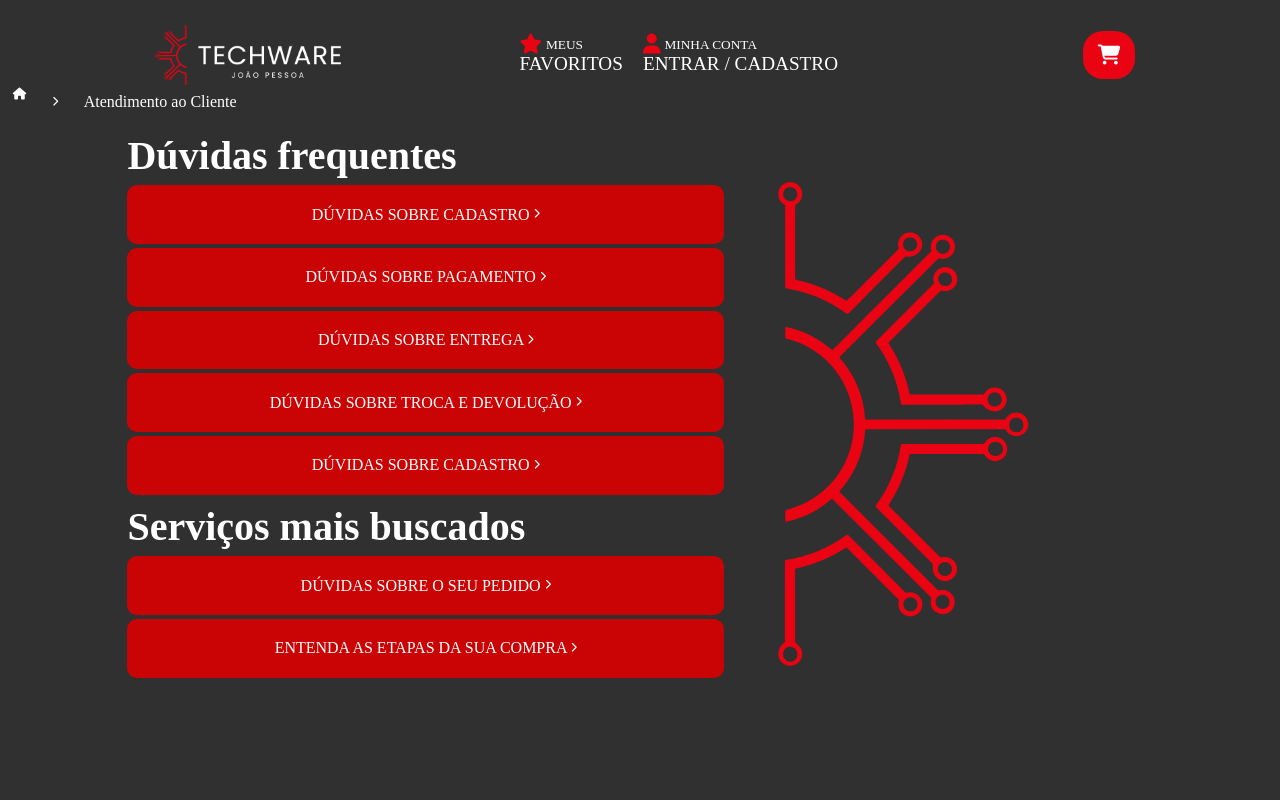
After one commit to manawarah/TechWares_BD, a PHP site: page /cliente/cliente.php in a window 1280 px wide. The commit adds this page. Run offline with PHP 8.4, Linux system fonts and the light colour scheme; some web fonts are replaced.

Commit message:
Add files via upload

```diff
--- a/E-commerce/carrinho/carrinho.php
+++ b/E-commerce/carrinho/carrinho.php
@@ -101,7 +101,7 @@ while ($produto = mysqli_fetch_assoc($sql)) {
     <section>
         <?php
             if (empty($produtos)) {
-                echo "<p class='msg'>Não tem produtos no carrinho</p>";
+                echo "<p class='msg' style='margin: 50px 0; color: white;'>Não tem produtos no carrinho</p>";
             } else {
                 foreach ($produtos as $produto) {
                     echo "<div class='produto'>";
@@ -121,7 +121,7 @@ while ($produto = mysqli_fetch_assoc($sql)) {
     <section class="footer-rodape">
         <div>
             <h1 style="color: white; padding: 0 0 10px 10px; font-size: 30px;">Total: R$ <?php echo number_format($total, 2, ',', '.'); ?></h1>
-            <a href="../product/cartao.php" class="btn-comprar">Comprar</a>
+            <a href="../product/compraFinalizada.php" class="btn-comprar">Comprar</a>
         </div>
     </section>
 </main>
--- /dev/null
+++ b/E-commerce/cliente/cliente.css
@@ -0,0 +1,68 @@
+html{
+    justify-content: center;
+    align-items: center;
+    display: flex;
+}
+
+.container{}
+.div-tipografia{}
+.nav-tipografia{}
+.ol-tipografia{
+    display: flex;
+    list-style: none;
+}
+.li-tipografia{
+    margin: 1%;
+}
+.clienteDuvidas{
+    display: flex;
+    justify-content: space-evenly;
+}
+.duvidas{
+    display: grid;
+}
+.btn-duvidas{
+    background-color: #CA0404;
+    color: white;
+    width: 150%;
+    margin-top: 1%;
+    padding: 19px;
+    text-align: start;
+    cursor: pointer;
+    border-radius: 10px;
+    text-align: center;
+}
+.btn-duvidas:hover{
+    background-color: #424242;
+    transition: 0.5s;
+    outline: 2px solid #CA0404;
+}
+
+/**/
+
+.menu{
+    display: inline-block;
+    position: relative;
+    padding: 20px;
+}
+.menubtn:hover{
+    background-color: transparent
+}
+.menubtn{
+    background-color: transparent;
+    border-radius: 20px;
+    padding: 5px;
+    width: 70px;
+}
+.menuopc{
+    display: none;
+}
+.menu:hover .menuopc{
+    display: block;
+}
+a{
+    text-decoration: none;
+    color: black;
+    font-size: larger;
+    display: grid;
+}
--- /dev/null
+++ b/E-commerce/cliente/cliente.php
@@ -0,0 +1,82 @@
+<!DOCTYPE html>
+<html lang="en">
+<head>
+    <meta charset="UTF-8">
+    <meta name="viewport" content="width=device-width, initial-scale=1.0">
+    <link rel="stylesheet" href="../styles/defaults.css">
+    <link rel="stylesheet" href="cliente.css">
+    <link rel="stylesheet" href="../fontawesome/css/all.min.css">
+    <title>Atendimento ao Cliente</title>
+</head>
+<body style="width: 100%;">
+    <header class="cabecalho">
+        <div class="logo">
+            <a href="../index.php"><img src="../assets/Techware.png" alt="logo" width="200px"></a>
+        </div>
+        <nav class="nav-bar">
+            <div class="nav-div">
+                <i class="fa-solid fa-star fa-lg" style="color: #e90313;"></i>
+                <span style="font-size: 10pt;">MEUS</span>
+                <br>
+                <a class="nav-link" href="#">FAVORITOS</a>
+            </div>
+            <div class="nav-div">
+                <i class="fa-solid fa-user fa-lg" style="color: #e90313;"></i>
+                <span style="font-size: 10pt;">MINHA CONTA</span>
+                <br>
+                <a class="nav-link" href="../login/login.php">ENTRAR / CADASTRO</a>
+            </div>
+        </nav>
+        <button class="btn-carrinho">
+            <i class="fa-solid fa-cart-shopping fa-lg" style="color: white;"></i>
+        </button>
+    </header>
+
+    <main class="container">
+
+            <div class="div-tipografia">
+                <nav class="nav-tipografia">
+                    <ol class="ol-tipografia">
+                        <li class="li-tipografia"><a href="../index.php"><i class="fa-solid fa-house fa-2xs" style="color: #ffffff;"></i></a></li>
+                        <li class="li-tipografia"><i class="fa-solid fa-chevron-right fa-2xs" style="color: #ffffff;"></i></li>
+                        <li class="li-tipografia"><p style="color: white;">Atendimento ao Cliente</p></li>
+                    </ol>
+                </nav>
+            </div>
+
+            <section class="clienteDuvidas">
+
+                <div class="duvidas">
+                    <h2 style="font-size: 30pt; color: white; margin-top: 2%;">Dúvidas frequentes</h2>
+                    <button class="btn-duvidas">
+                        DÚVIDAS SOBRE CADASTRO <i class="fa-solid fa-chevron-right fa-2xs" style="color: #ffffff;"></i>
+                    </button>
+                    <button class="btn-duvidas">
+                        DÚVIDAS SOBRE PAGAMENTO <i class="fa-solid fa-chevron-right fa-2xs" style="color: #ffffff;"></i>
+                    </button>
+                    <button class="btn-duvidas">
+                        DÚVIDAS SOBRE ENTREGA <i class="fa-solid fa-chevron-right fa-2xs" style="color: #ffffff;"></i>
+                    </button>
+                    <button class="btn-duvidas">
+                        DÚVIDAS SOBRE TROCA E DEVOLUÇÃO <i class="fa-solid fa-chevron-right fa-2xs" style="color: #ffffff;"></i>
+                    </button>
+                    <button class="btn-duvidas">
+                        DÚVIDAS SOBRE CADASTRO <i class="fa-solid fa-chevron-right fa-2xs" style="color: #ffffff;"></i>
+                    </button>
+
+                    <h2 style="font-size: 30pt; color: white; margin-top: 2%;">Serviços mais buscados</h2>
+                    <button class="btn-duvidas">
+                        DÚVIDAS SOBRE O SEU PEDIDO <i class="fa-solid fa-chevron-right fa-2xs" style="color: #ffffff;"></i>
+                    </button>
+                    <button class="btn-duvidas">
+                        ENTENDA AS ETAPAS DA SUA COMPRA <i class="fa-solid fa-chevron-right fa-2xs" style="color: #ffffff;"></i>
+                    </button>
+                </div>
+                <div class="imgTech">
+                    <img src="tech.png" alt="imgTech" width="100%" style="margin-top: 10%;">
+                </div>
+
+            </section>
+    </main>
+</body>
+</html>
```
Also changed, not shown: E-commerce/database/techwarejp.sql (added, +155 -0 lines), E-commerce/cliente/tech.png (added).
